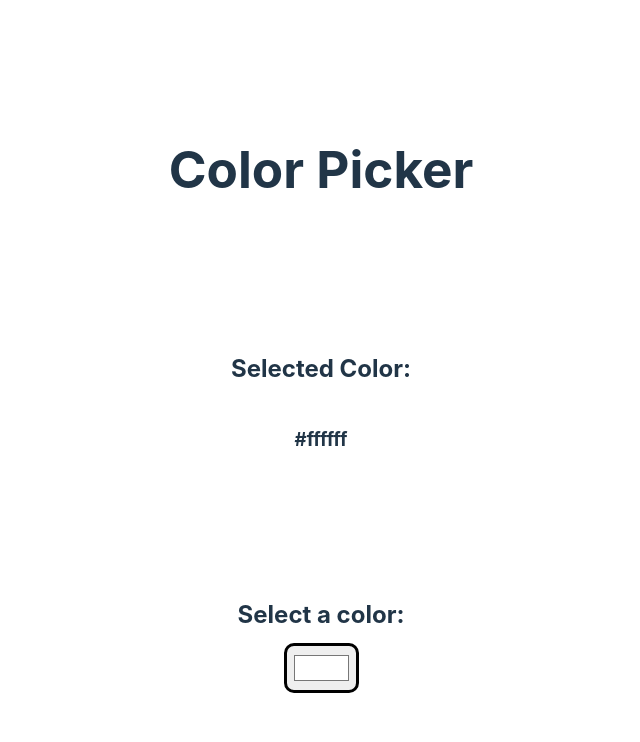
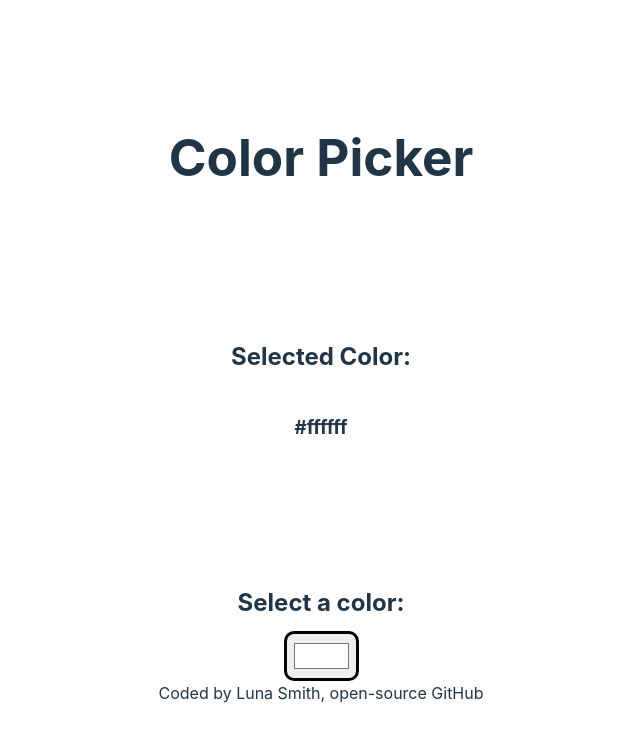
Before and after one commit to Lu-Smith/color_pick_react, a React (Vite) app: page / in a window 1280 px wide. Shown: the top 742 px of the page, without its empty margins (319-959 px from the left). Built offline with nearby package versions, Linux system fonts and the light colour scheme.

Commit message:
Added Footer to App.jsx

```diff
--- a/src/App.jsx
+++ b/src/App.jsx
@@ -1,6 +1,7 @@
 import { useState } from 'react'
 import './App.css'
 import ColorPicker from './assets/ColorPicker'
+import Footer from './assets/Footer'
 
 function App() {
   const [count, setCount] = useState(0)
@@ -8,6 +9,7 @@ function App() {
   return (
     <>
      <ColorPicker />
+     <Footer />
     </>
   )
 }
```
